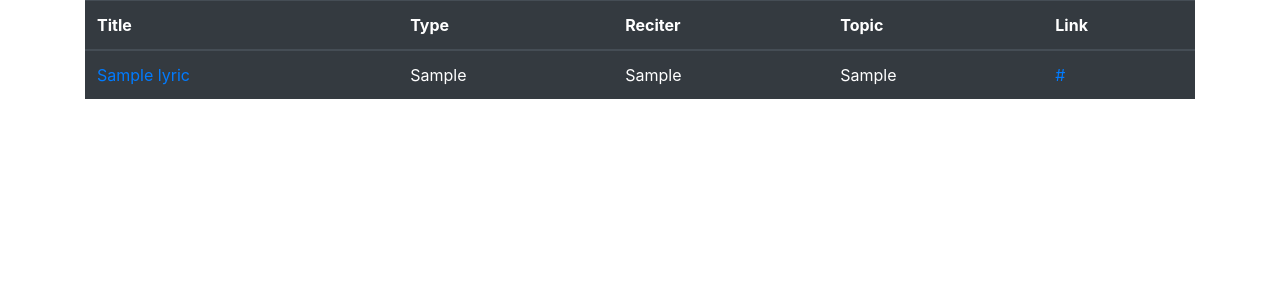
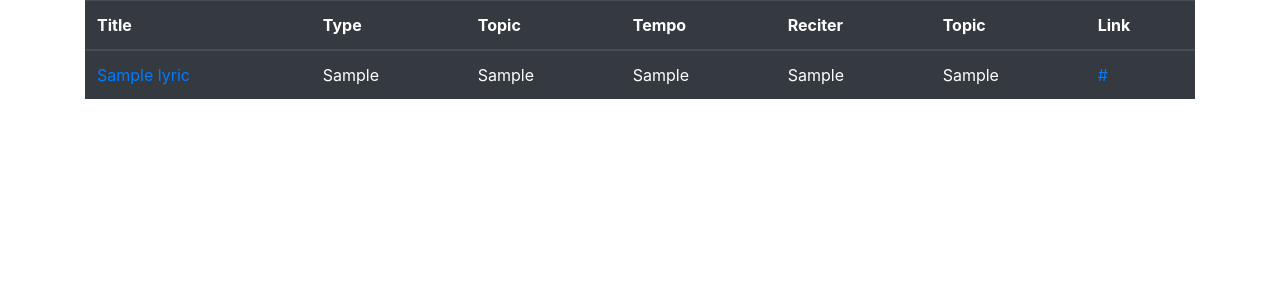
Before and after one commit to ProfessorShock/Azadari-Online, a Flask app: page /lyrics in a window 1280 px wide. Shown: the part 56-356 px from the top of the page. Run offline with Flask 2, Linux system fonts and the light colour scheme; tables that the repository leaves empty hold one stand-in row (values such as "Sample post"); some libraries are stand-ins or nearby versions.

Commit message:
added two columns to table, styling needed

```diff
--- a/Website/Templates/base.html
+++ b/Website/Templates/base.html
@@ -12,6 +12,13 @@
     <link
       rel="stylesheet"
       href="https://stackpath.bootstrapcdn.com/font-awesome/4.7.0/css/font-awesome.min.css"
+      crossorigin="anonymous"
+    />
+    <!-- Bootstrap CSS -->
+    <link
+      rel="stylesheet"
+      href="https://cdn.jsdelivr.net/npm/bootstrap@4.5.3/dist/css/bootstrap.min.css"
+      integrity="sha384-TX8t27EcRE3e/ihU7zmQxVncDAy5uIKz4rEkgIXeMed4M0jlfIDPvg6uqKI2xXr2"
       crossorigin="anonymous"
     />
 
@@ -82,4 +89,6 @@
       src="{{ url_for('static', filename='index.js') }}"
     ></script>
   </body>
+  <style>
+  </style>
 </html>
--- a/Website/Templates/lyrics.html
+++ b/Website/Templates/lyrics.html
@@ -7,6 +7,8 @@
             <!-- Your Columns HERE -->
             <th scope="col">Title</th>
             <th scope="col">Type</th>
+            <th scope='col'>Topic</th>
+            <th scope='col'>Tempo</th>
             <th scope="col">Reciter</th>
             <th scope="col">Topic</th>
             <th scope='col'>Link</th>
@@ -18,6 +20,8 @@
         <tr>
           <td><a href="{{ makelink(lyric.title) }}">{{ lyric.title }}</a></td>
           <td>{{ lyric.typ }}</td>
+          <td>{{ lyric.topic }}</td>
+          <td>{{ lyric.tempo }}</td>
           <td>{{ lyric.reciter }}</td>
           <td>{{ lyric.topic }}</td>
           <td><a href="{{ lyric.link }}" target="_blank" rel="noreferrer noopener">{{ lyric.link }}</a></td>
```
